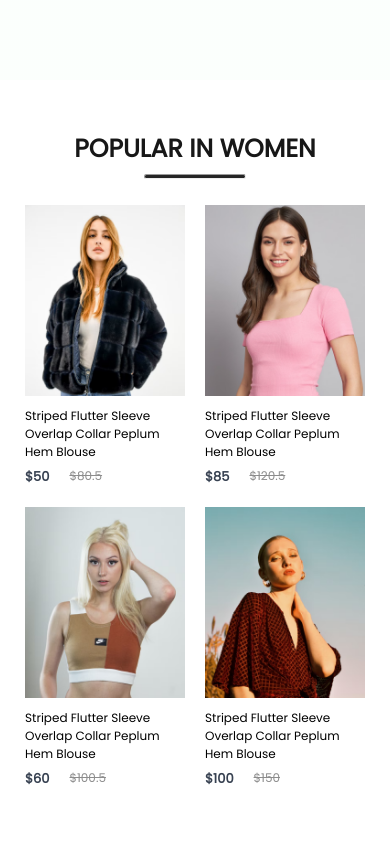
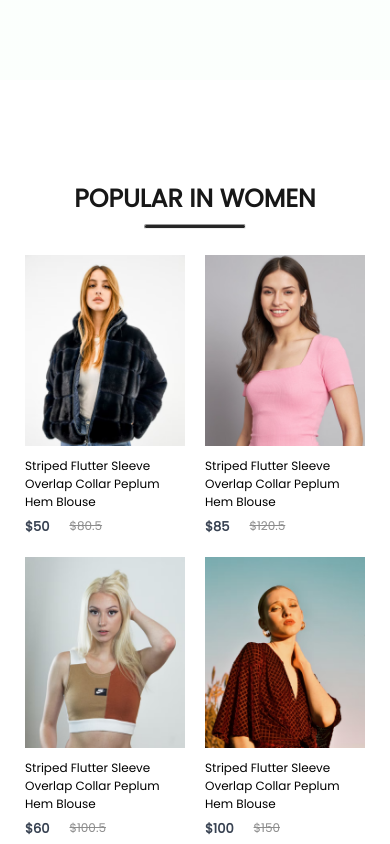
Before and after one commit to Jankarurosu/e-commerce-react, a React (Vite) app: page / in a window 390 px wide. Shown: the part 820-1664 px from the top of the page. Built offline with nearby package versions, Linux system fonts and the light colour scheme.

Commit message:
Actualiza el modo responsivo del Hero y Popular

```diff
--- a/src/components/hero/Hero.css
+++ b/src/components/hero/Hero.css
@@ -2,7 +2,7 @@
     height: 100vh;
     background: linear-gradient(180deg, #fde1ff, #e1ffea22 60%);
     display: flex;
-    margin-bottom: 50px;
+    margin-bottom: 100px;
 }
 
 .hero-left {
--- a/src/components/popular/Popular.css
+++ b/src/components/popular/Popular.css
@@ -4,7 +4,7 @@
     align-items: center;
     gap: 10px;
     height: 90vh;
-    margin-bottom: 50px;
+    margin-bottom: 100px;
 }
 
 .popular h1 {
```
